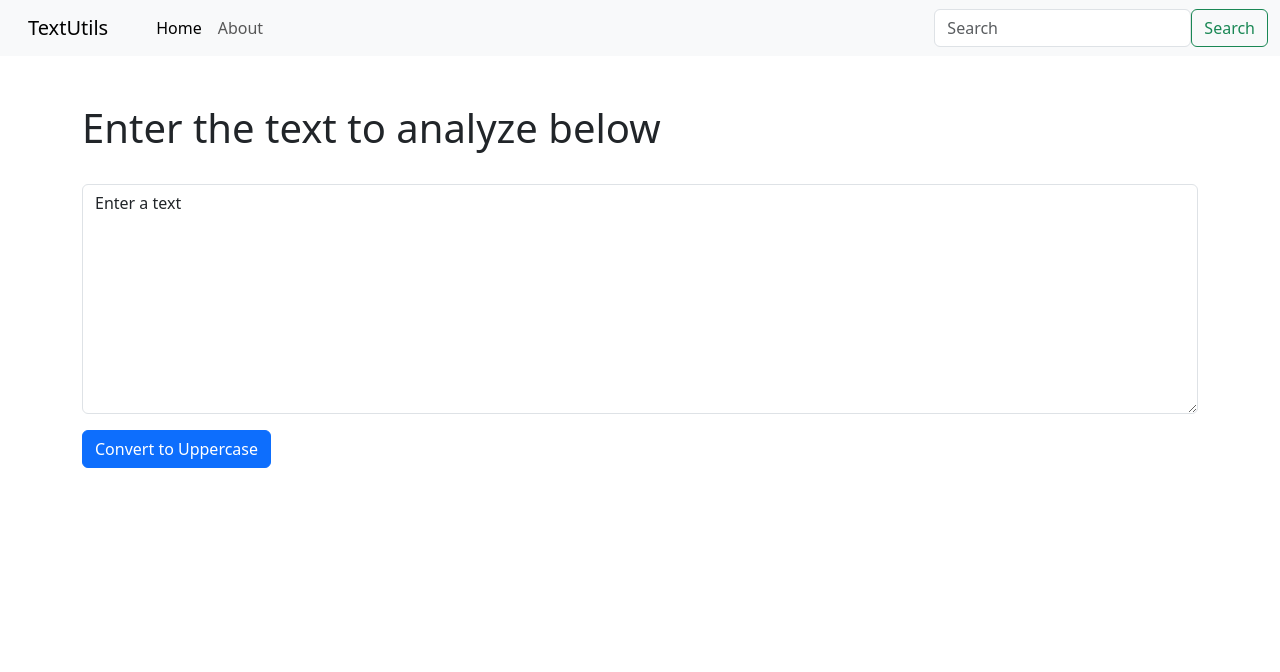
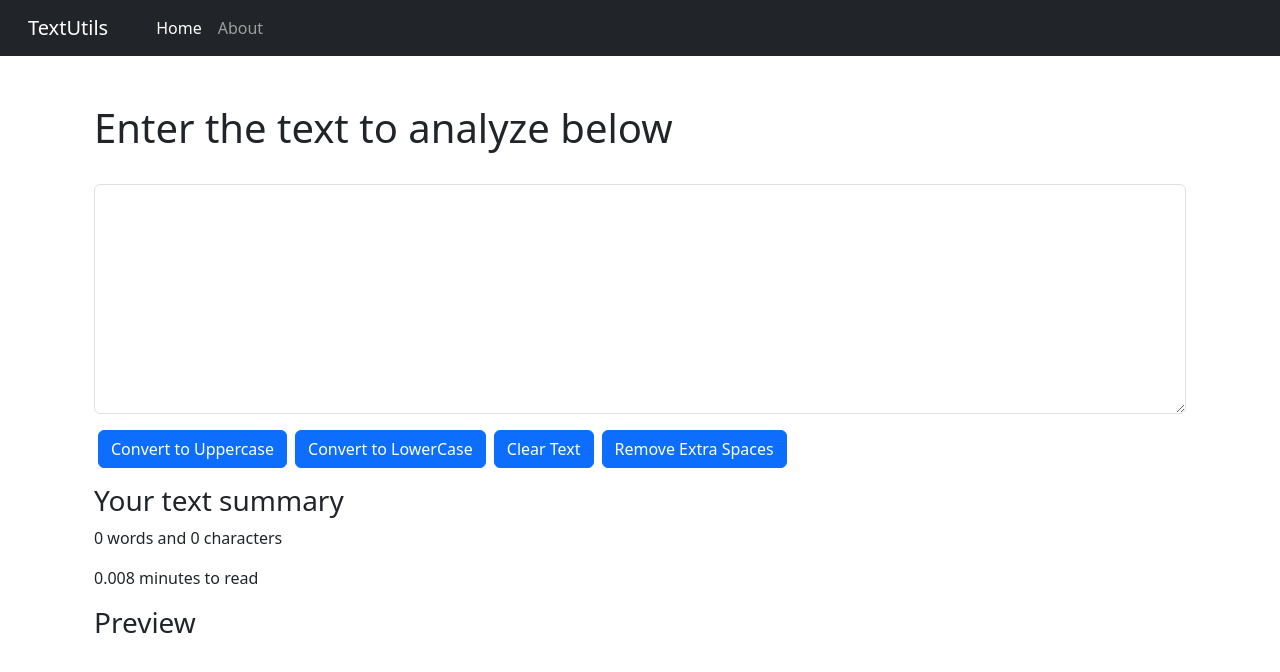
Before and after one commit to amanugi/TextUtils, a React (Create React App) app: page / in a window 1280 px wide. Shown: the top 672 px of the page. Built offline with nearby package versions, Linux system fonts and the light colour scheme.

Commit message:
Handling States

```diff
--- a/src/App.js
+++ b/src/App.js
@@ -1,4 +1,5 @@
 import './App.css';
+import About from './components/About';
 import Navbar from './components/Navbar';
 import TextForm from './components/TextForm';
 
@@ -10,6 +11,7 @@
     {/* <Navbar /> */}
     <div className="container my-5">
       <TextForm heading = "Enter the text to analyze below"/>
+      {/* <About /> */}
     </div>
 
     </>
--- /dev/null
+++ b/src/components/About.js
@@ -0,0 +1,76 @@
+import React, {useState} from 'react'
+
+export default function About() {
+
+    const [myStyle, setMyStyle] = useState({
+        color: 'black',
+        backgroundColor: 'white',
+    });
+
+    const [btnText, setBtnText] = useState('Enable Dark Mode');
+
+    const toggleStyle = () => {
+        if(myStyle.backgroundColor === 'white'){
+            setMyStyle({
+                color: 'white',
+                backgroundColor: 'black',
+                border: '1px solid white'
+            });
+            setBtnText('Enable Light Mode');
+        }
+        else{
+            setMyStyle({
+                color: 'black',
+                backgroundColor: 'white'
+            });
+            setBtnText('Enable Dark Mode');
+        }
+    }
+
+  return (
+    <div className='container' style={myStyle}>
+        <h1 className='my-3'>About Us</h1>
+        <div className="accordion" id="accordionExample" >
+            <div className="accordion-item">
+                <h2 className="accordion-header">
+                <button className="accordion-button" type="button" data-bs-toggle="collapse" data-bs-target="#collapseOne" aria-expanded="true" aria-controls="collapseOne" style={myStyle}>
+                    Accordion Item #1
+                </button>
+                </h2>
+                <div id="collapseOne" className="accordion-collapse collapse show" data-bs-parent="#accordionExample" style={myStyle}>
+                <div className="accordion-body" style={myStyle}>
+                    <strong>This is the first item's accordion body.</strong> It is shown by default, until the collapse plugin adds the appropriate classes that we use to style each element. These classes control the overall appearance, as well as the showing and hiding via CSS transitions. You can modify any of this with custom CSS or overriding our default variables. It's also worth noting that just about any HTML can go within the <code>.accordion-body</code>, though the transition does limit overflow.
+                </div>
+                </div>
+            </div>
+            <div className="accordion-item">
+                <h2 className="accordion-header">
+                <button className="accordion-button collapsed" type="button" data-bs-toggle="collapse" data-bs-target="#collapseTwo" aria-expanded="false" aria-controls="collapseTwo" style={myStyle}>
+                    Accordion Item #2
+                </button>
+                </h2>
+                <div id="collapseTwo" className="accordion-collapse collapse" data-bs-parent="#accordionExample">
+                <div className="accordion-body" style={myStyle}>
+                    <strong>This is the second item's accordion body.</strong> It is hidden by default, until the collapse plugin adds the appropriate classes that we use to style each element. These classes control the overall appearance, as well as the showing and hiding via CSS transitions. You can modify any of this with custom CSS or overriding our default variables. It's also worth noting that just about any HTML can go within the <code>.accordion-body</code>, though the transition does limit overflow.
+                </div>
+                </div>
+            </div>
+            <div className="accordion-item">
+                <h2 className="accordion-header">
+                <button className="accordion-button collapsed" type="button" data-bs-toggle="collapse" data-bs-target="#collapseThree" aria-expanded="false" aria-controls="collapseThree" style={myStyle}>
+                    Accordion Item #3
+                </button>
+                </h2>
+                <div id="collapseThree" className="accordion-collapse collapse" data-bs-parent="#accordionExample">
+                <div className="accordion-body" style={myStyle}>
+                    <strong>This is the third item's accordion body.</strong> It is hidden by default, until the collapse plugin adds the appropriate classes that we use to style each element. These classes control the overall appearance, as well as the showing and hiding via CSS transitions. You can modify any of this with custom CSS or overriding our default variables. It's also worth noting that just about any HTML can go within the <code>.accordion-body</code>, though the transition does limit overflow.
+                </div>
+                </div>
+            </div>
+        </div>
+        <div className="container my-3">
+            <button onClick={toggleStyle} type="button" className="btn btn-dark">{btnText}</button>
+        </div>
+    </div>
+  )
+}
--- a/src/components/Navbar.js
+++ b/src/components/Navbar.js
@@ -4,7 +4,7 @@
 
 export default function Navbar(props) {
   return (
-    <nav className="navbar navbar-expand-lg bg-body-tertiary">
+    <nav className="navbar navbar-expand-lg navbar-dark bg-dark">
     <div className="container-fluid">
       <a className="navbar-brand" href="/" >{props.title}</a>
       <button className="navbar-toggler" type="button" data-bs-toggle="collapse" data-bs-target="#navbarSupportedContent" aria-controls="navbarSupportedContent" aria-expanded="false" aria-label="Toggle navigation">
@@ -19,10 +19,10 @@
             <a className="nav-link" href="/">{props.about}</a>
           </li>
         </ul>
-        <form className="d-flex me-auto" role="search">
+        {/* <form className="d-flex me-auto" role="search">
           <input className="form-control me-2" type="search" placeholder="Search" aria-label="Search" />
-          <button className="btn btn-outline-success" type="submit">Search</button>
-        </form>
+          <button className="btn btn-primary" type="submit">Search</button>
+        </form> */}
       </div>
     </div>
   </nav>
--- a/src/components/TextForm.js
+++ b/src/components/TextForm.js
@@ -3,11 +3,24 @@
 export default function TextForm(props) {
 
     // setText acts as a function
-    const[text, setText] = useState("Enter a text");
+    const[text, setText] = useState("");
 
     const handleUpperClick = () => {
         //console.log("Uppercase was clciked");
         setText(text.toUpperCase());
+    }
+
+    const handleLowerClick = () => {
+      setText(text.toLowerCase());
+    }
+
+    const handleClear = () => {
+      setText('');
+    }
+
+    const handleRemove = () => {
+      let newText = text.split(/[ ]+/); // if there is any extra space except 1 then remove that
+      setText(newText.join(' '));
     }
 
     const handleChange = (event) => {
@@ -16,13 +29,25 @@
     }
 
   return (
-    <div>
+    <>
+      <div className="container">
           <h1>{props.heading}</h1>
           <div className="mb-3">
           <label htmlFor="myBox" className="form-label"></label>
           <textarea className="form-control" id='myBox' rows="9" value={text} onChange={handleChange}></textarea>
           </div>
-        <button className="btn btn-primary" onClick={handleUpperClick}>Convert to Uppercase</button>
+          <button className="btn btn-primary mx-1" onClick={handleUpperClick}>Convert to Uppercase</button>
+          <button className="btn btn-primary mx-1" onClick={handleLowerClick}>Convert to LowerCase</button>
+          <button className="btn btn-primary mx-1" onClick={handleClear}>Clear Text</button>
+          <button className="btn btn-primary mx-1" onClick={handleRemove}>Remove Extra Spaces</button>
       </div>
+      <div className="container my-3">
+        <h3>Your text summary</h3>
+        <p>{text === '' ? 0 :  text.split(' ').length} words and {text.length} characters</p>
+        <p>{0.008 * text.split(' ').length} minutes to read</p>
+        <h3>Preview</h3>
+        <p>{text}</p>
+      </div>
+    </>
   )
 }
```
Lines whose indentation alone changed are shown as unchanged.
